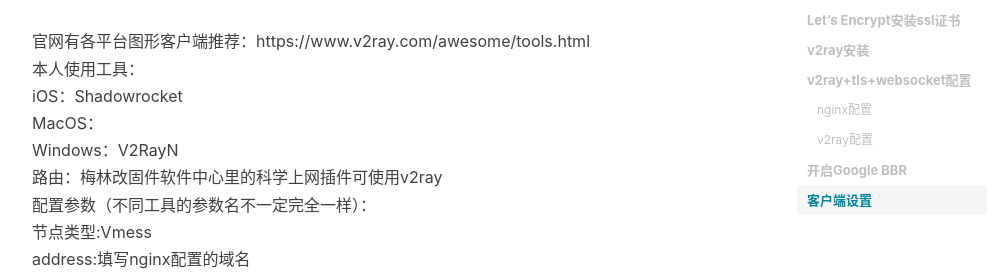
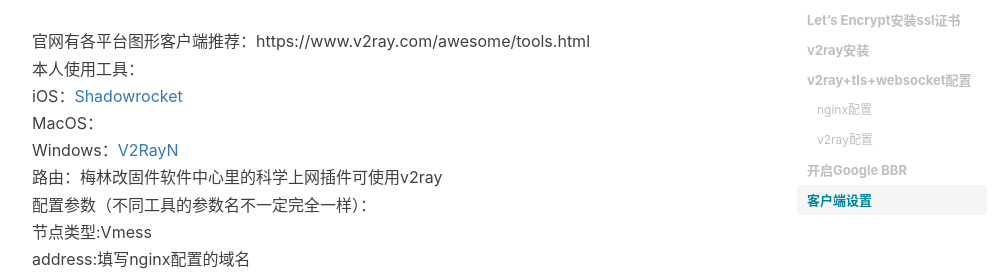
Before and after one commit to paladiny/paladiny.github.io, a Jekyll site: the page built from _posts/2019-06-17-v2ray configuration.markdown, in a window 1280 px wide and 900 px high, scrolled down 4750 px. Shown: the part 174-452 px from the top of the window, without its empty margins (233-1235 px from the left). Built offline with Jekyll 4.4.1, drawn with Linux system fonts in a browser that asks for light colours; nearby versions of some CDN libraries; comment, search, counter and statistics services are not loaded; part of the change alters nothing that is shown.

```diff
--- a/_posts/2019-06-17-v2ray configuration.markdown
+++ b/_posts/2019-06-17-v2ray configuration.markdown
@@ -168,9 +168,9 @@ tcp_bbr                20480  0
 ### 客户端设置
 官网有各平台图形客户端推荐：https://www.v2ray.com/awesome/tools.html<br>
 本人使用工具：<br>
-iOS：Shadowrocket<br>
+iOS：[Shadowrocket](https://itunes.apple.com/us/app/shadowrocket/id932747118?mt=8)<br>
 MacOS：<br>
-Windows：V2RayN<br>
+Windows：[V2RayN](https://github.com/2dust/v2rayN)<br>
 路由：梅林改固件软件中心里的科学上网插件可使用v2ray<br>
 配置参数（不同工具的参数名不一定完全一样）：<br>
 节点类型:Vmess<br>
```
